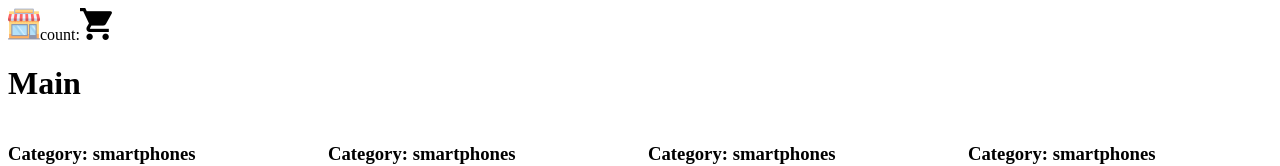
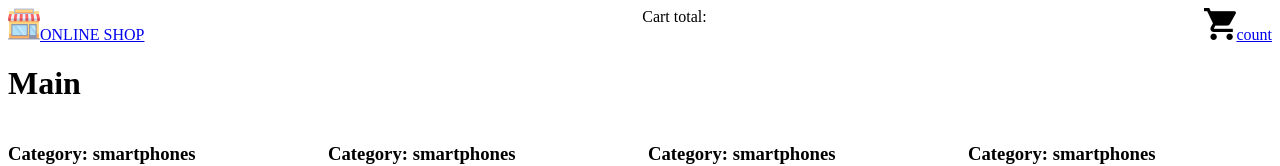
Before and after one commit to Maksim1509/online-store, a React (Create React App) app: page / in a window 1280 px wide. Shown: the top 166 px of the page. Built offline with nearby package versions, Linux system fonts and the light colour scheme.

Commit message:
feat: header

```diff
--- a/src/components/Header/Header.tsx
+++ b/src/components/Header/Header.tsx
@@ -2,15 +2,24 @@ import React from 'react';
 import cartImg from './cart.png';
 import shopImg from './shop.png';
 import './header.css';
+import { Link } from 'react-router-dom';
 
 const Header = () => {
   return (
-    <div>
+    <div className='header'>
       <>
-        <img src={shopImg} alt='shopImg' className='header_imgs' />
+        <Link to={'/'}>
+          <img src={shopImg} alt='shopImg' className='header_imgs' />
+          <span>ONLINE SHOP</span>
+        </Link>
       </>
-      <span>count:</span>
-      <img src={cartImg} alt='cartImg' className='header_imgs' />
+      <span>Cart total:</span>
+      <>
+        <Link to={'/'}>
+          <img src={cartImg} alt='cartImg' className='header_imgs' />
+          <span>count</span>
+        </Link>
+      </>
     </div>
   );
 };
--- a/src/components/Header/header.css
+++ b/src/components/Header/header.css
@@ -2,3 +2,8 @@
   width: 32px;
   height: 32px;
 }
+
+.header {
+  display: flex;
+  justify-content: space-between;
+}
```
